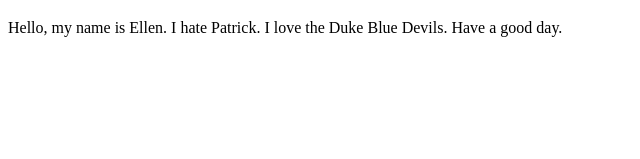
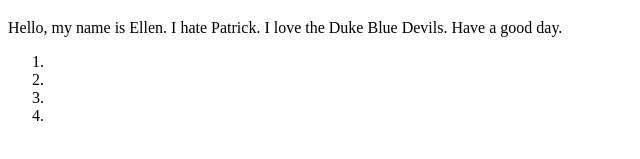
Before and after one commit to ellenrchen/ellenrchen.github.io, a plain HTML site: page index.html in a window 1280 px wide. Shown: the part 445-604 px from the top of the page, 0-640 px from the left. Drawn offline with Linux system fonts and the light colour scheme.

Commit message:
Update index.html

```diff
--- a/index.html
+++ b/index.html
@@ -17,6 +17,15 @@
            <h1>About Me</h1>
            <p>Hello, my name is Ellen. I hate Patrick. I love the Duke Blue Devils. Have a good day.</p>
   </div>
+
+  <div id="myCarousel" class="carousel slide" data-ride="carousel">
+	  <!-- Indicators -->
+	  <ol class="carousel-indicators">
+		  <li data-target="#myCarousel" data-slide-to="0" class=active"></li>
+		  <li data-target="#myCarousel" data-slide-to="1"></li>
+		  <li data-target="#myCarousel" data-slide-to="2"></li>
+		  <li data-target="#myCarousel" data-slide-to="3"></li>
+	</div>
 </body>
 
 </html>
```
